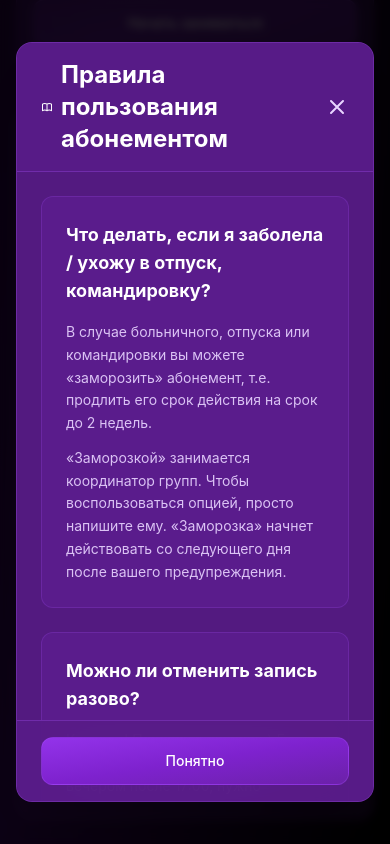
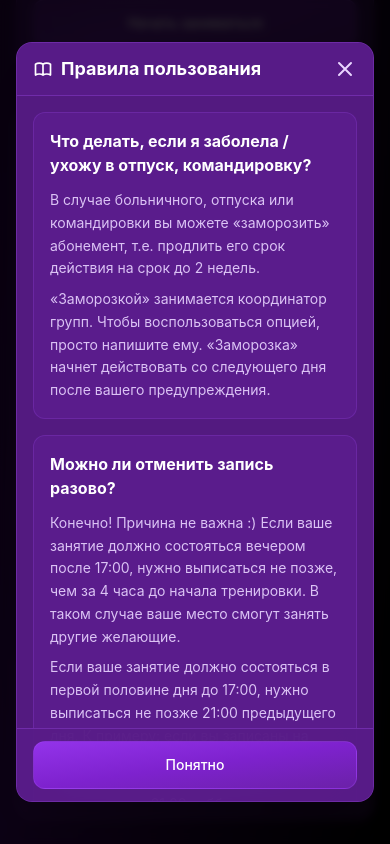
Before and after one commit to kazimovnikita0208-create/geometriyafront, a Next.js app: page /prices in a window 390 px wide. Both pictures are taken after a click on the button "Правила пользования абонементом". Shown: the part 1865-2709 px from the top of the page. Built offline with nearby package versions, Linux system fonts and the light colour scheme.

Commit message:
feat: improve mobile adaptation for all pages and modals

```diff
--- a/app/prices/page.tsx
+++ b/app/prices/page.tsx
@@ -347,29 +347,29 @@ export default function PricesPage() {
             onClick={(e) => e.stopPropagation()}
           >
             {/* Header */}
-            <div className="sticky top-0 bg-purple-900/95 backdrop-blur-xl border-b border-purple-500/30 px-6 py-4 flex items-center justify-between">
-              <h2 className="text-2xl font-bold text-white flex items-center gap-2">
+            <div className="sticky top-0 bg-purple-900/95 backdrop-blur-xl border-b border-purple-500/30 px-4 sm:px-6 py-3 sm:py-4 flex items-center justify-between">
+              <h2 className="text-lg sm:text-2xl font-bold text-white flex items-center gap-2">
                 <BookOpenIcon />
-                Правила пользования абонементом
+                <span className="truncate">Правила пользования</span>
               </h2>
               <button
                 onClick={() => setIsRulesModalOpen(false)}
-                className="text-purple-200 hover:text-white transition-colors"
+                className="text-purple-200 hover:text-white transition-colors flex-shrink-0"
               >
                 <XIcon />
               </button>
             </div>
 
             {/* Content */}
-            <div className="p-6 space-y-6">
+            <div className="p-4 sm:p-6 space-y-4 sm:space-y-6">
               {rules.map((rule, idx) => (
-                <div key={idx} className="bg-purple-800/30 rounded-xl p-6 border border-purple-500/20">
-                  <h3 className="text-lg font-bold text-white mb-4">
+                <div key={idx} className="bg-purple-800/30 rounded-xl p-4 sm:p-6 border border-purple-500/20">
+                  <h3 className="text-base sm:text-lg font-bold text-white mb-3 sm:mb-4">
                     {rule.title}
                   </h3>
-                  <div className="space-y-3">
+                  <div className="space-y-2 sm:space-y-3">
                     {rule.content.map((paragraph, pIdx) => (
-                      <p key={pIdx} className="text-purple-200/90 text-sm leading-relaxed">
+                      <p key={pIdx} className="text-purple-200/90 text-sm sm:text-base leading-relaxed">
                         {paragraph}
                       </p>
                     ))}
@@ -379,7 +379,7 @@ export default function PricesPage() {
             </div>
 
             {/* Footer */}
-            <div className="sticky bottom-0 bg-purple-900/95 backdrop-blur-xl border-t border-purple-500/30 px-6 py-4">
+            <div className="sticky bottom-0 bg-purple-900/95 backdrop-blur-xl border-t border-purple-500/30 px-4 sm:px-6 py-3 sm:py-4">
               <Button
                 variant="default"
                 className="w-full"
@@ -403,20 +403,20 @@ export default function PricesPage() {
             onClick={(e) => e.stopPropagation()}
           >
             {/* Header */}
-            <div className="bg-purple-900/95 backdrop-blur-xl border-b border-purple-500/30 px-6 py-4 flex items-center justify-between rounded-t-2xl">
-              <h2 className="text-xl font-bold text-white">
+            <div className="bg-purple-900/95 backdrop-blur-xl border-b border-purple-500/30 px-4 sm:px-6 py-3 sm:py-4 flex items-center justify-between rounded-t-2xl">
+              <h2 className="text-lg sm:text-xl font-bold text-white">
                 Бронирование абонемента
               </h2>
               <button
                 onClick={() => setIsBookingModalOpen(false)}
-                className="text-purple-200 hover:text-white transition-colors"
+                className="text-purple-200 hover:text-white transition-colors flex-shrink-0"
               >
                 <XIcon />
               </button>
             </div>
 
             {/* Content */}
-            <form onSubmit={handleBookingSubmit} className="p-6 space-y-4">
+            <form onSubmit={handleBookingSubmit} className="p-4 sm:p-6 space-y-4">
               {/* Выбранная категория */}
               <div className="bg-purple-800/30 rounded-lg p-4 border border-purple-500/20">
                 <p className="text-sm text-purple-200/70 mb-1">Выбранный тариф:</p>
--- a/app/schedule/page.tsx
+++ b/app/schedule/page.tsx
@@ -234,27 +234,27 @@ export default function SchedulePage() {
             onClick={(e) => e.stopPropagation()}
           >
             {/* Header */}
-            <div className="sticky top-0 bg-purple-900/95 backdrop-blur-xl border-b border-purple-500/30 px-6 py-4 flex items-center justify-between">
-              <h2 className="text-2xl font-bold text-white flex items-center gap-2">
+            <div className="sticky top-0 bg-purple-900/95 backdrop-blur-xl border-b border-purple-500/30 px-4 sm:px-6 py-3 sm:py-4 flex items-center justify-between">
+              <h2 className="text-lg sm:text-2xl font-bold text-white flex items-center gap-2">
                 <CalendarIcon />
-                {selectedDirection.name}
+                <span className="truncate">{selectedDirection.name}</span>
               </h2>
               <button
                 onClick={() => setIsScheduleModalOpen(false)}
-                className="text-purple-200 hover:text-white transition-colors"
+                className="text-purple-200 hover:text-white transition-colors flex-shrink-0"
               >
                 <XIcon />
               </button>
             </div>
 
             {/* Content */}
-            <div className="p-6 space-y-6">
+            <div className="p-4 sm:p-6 space-y-4 sm:space-y-6">
               {mockSchedule.map((day, dayIdx) => (
-                <div key={dayIdx} className="bg-purple-800/30 rounded-xl p-4 border border-purple-500/20">
-                  <h3 className="text-lg font-bold text-white mb-4">
+                <div key={dayIdx} className="bg-purple-800/30 rounded-xl p-3 sm:p-4 border border-purple-500/20">
+                  <h3 className="text-base sm:text-lg font-bold text-white mb-3 sm:mb-4">
                     {day.date}
                   </h3>
-                  <div className="grid grid-cols-2 sm:grid-cols-4 gap-3">
+                  <div className="grid grid-cols-2 sm:grid-cols-4 gap-2 sm:gap-3">
                     {day.times.map((time, timeIdx) => (
                       <button
                         key={timeIdx}
@@ -262,7 +262,7 @@ export default function SchedulePage() {
                           alert(`Вы записались на ${selectedDirection.name} ${day.date} в ${time}`)
                           setIsScheduleModalOpen(false)
                         }}
-                        className="px-4 py-3 rounded-lg bg-purple-700/30 border border-purple-500/20 text-white font-medium hover:bg-purple-600/50 hover:border-purple-400/50 transition-all"
+                        className="px-3 sm:px-4 py-2 sm:py-3 rounded-lg bg-purple-700/30 border border-purple-500/20 text-white text-sm sm:text-base font-medium hover:bg-purple-600/50 hover:border-purple-400/50 transition-all active:scale-95"
                       >
                         {time}
                       </button>
@@ -273,7 +273,7 @@ export default function SchedulePage() {
             </div>
 
             {/* Footer */}
-            <div className="sticky bottom-0 bg-purple-900/95 backdrop-blur-xl border-t border-purple-500/30 px-6 py-4">
+            <div className="sticky bottom-0 bg-purple-900/95 backdrop-blur-xl border-t border-purple-500/30 px-4 sm:px-6 py-3 sm:py-4">
               <Button
                 variant="outline"
                 className="w-full"
```
